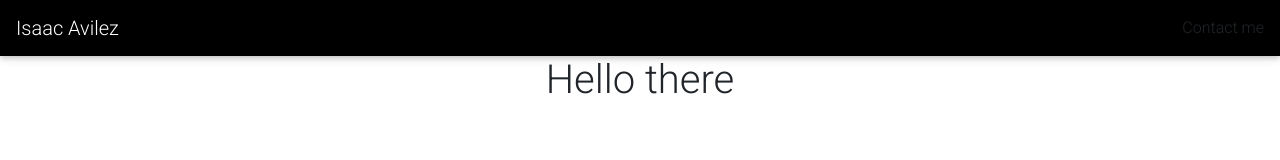
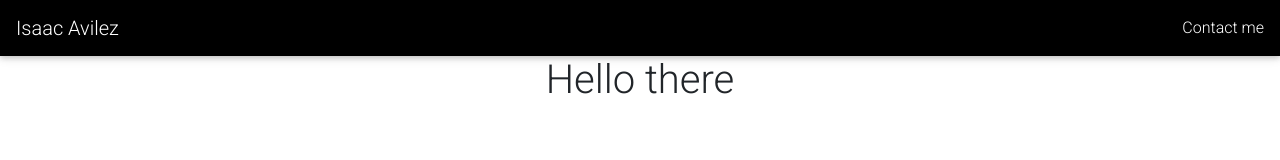
Before and after one commit to IA26/my-portfolio, a React (Create React App) app: page / in a window 1280 px wide. Shown: the top 160 px of the page. Built offline with nearby package versions, Linux system fonts and the light colour scheme.

Commit message:
changed text colour

```diff
--- a/src/components/NavBarPage.js
+++ b/src/components/NavBarPage.js
@@ -19,7 +19,7 @@ function NavbarPage(props) {
 
 
         <MDBNavbarNav right>
-          <MDBNavItem> Contact me</MDBNavItem>
+          <MDBNavItem className="white-text"> Contact me</MDBNavItem>
 
         </MDBNavbarNav>
       </MDBNavbar>
```
